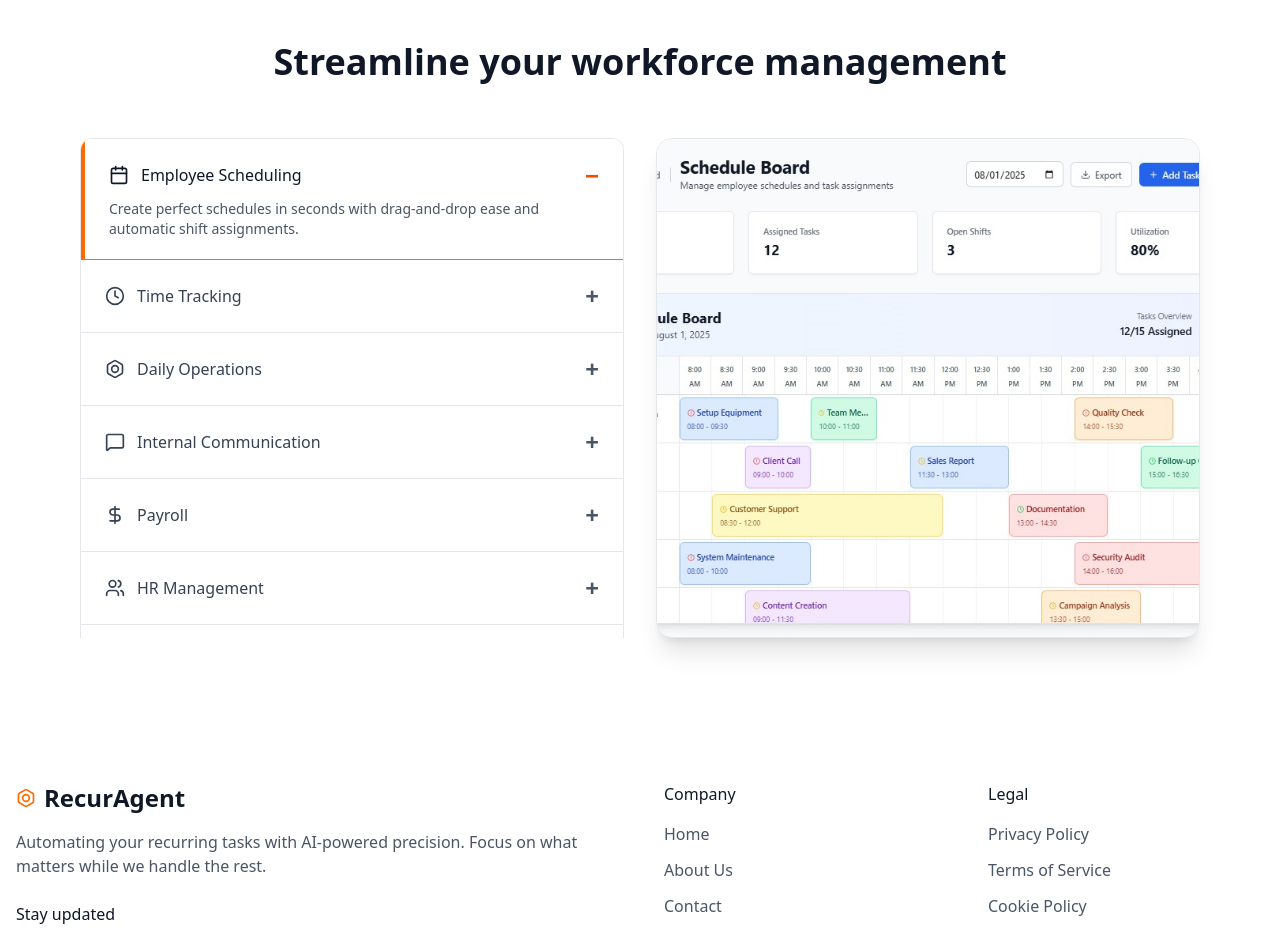
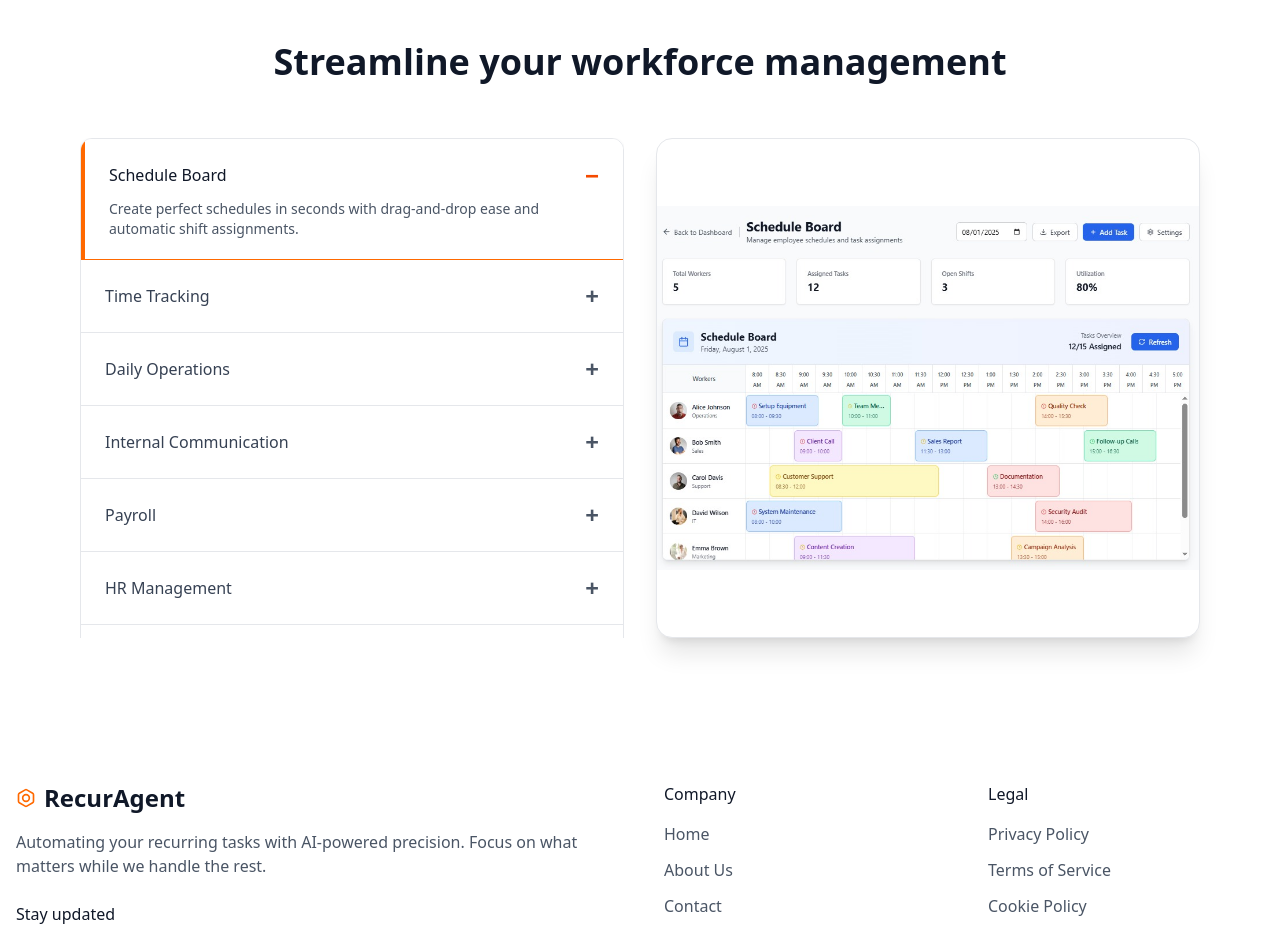
Before and after one commit to noor123-tech/RecruAgent, a React (Vite) app: page / in a window 1280 px wide. Shown: the part 1460-2394 px from the top of the page. Built offline with nearby package versions, Linux system fonts and the light colour scheme.

Commit message:
fixed the features component

```diff
--- a/src/Components/Features.jsx
+++ b/src/Components/Features.jsx
@@ -15,51 +15,51 @@ import AI from "../assets/AIHRrecruitment.jpeg";
 
 const features = [
   {
-    title: "Employee Scheduling",
+    title: "Schedule Board",
     description: "Create perfect schedules in seconds with drag-and-drop ease and automatic shift assignments.",
-    icon: <Calendar size={20} />,
+    // icon: <Calendar size={20} />,
     image: ScheduleBoard
   },
   {
     title: "Time Tracking",
     description: "Effortless clock-ins using worker location and geofence.",
-    icon: <Clock size={20} />,
+    // icon: <Clock size={20} />,
     image: TimeTracking
   },
   {
     title: "Daily Operations",
     description: "Digitize your workflows with mobile checklists, job forms, and task tracking that workers actually use.",
-    icon: <Bolt size={20} />,
+    // icon: <Bolt size={20} />,
     image: Dailyoperation
   },
   {
     title: "Internal Communication",
     description: "Streamline team communication with priority-based routing and sentiment analysis.",
-    icon: <MessageSquare size={20} />,
+    // icon: <MessageSquare size={20} />,
     image: internalCommunications
   },
   {
     title: "Payroll",
     description: "Ensure tax compliance, generate payslips, and track costs accurately with automation.",
-    icon: <DollarSign size={20} />,
+    // icon: <DollarSign size={20} />,
     image: payrollentries
   },
   {
     title: "HR Management",
     description: "Manage onboarding, compliance, and employee data in one place.",
-    icon: <Users size={20} />,
+    // icon: <Users size={20} />,
     image: HRmanagement
   },
   {
     title: "AI-Powered Recruitment",
     description: "Smart hiring with automated sourcing, screening, and scoring.",
-    icon: <Zap size={20} />,
+    // icon: <Zap size={20} />,
     image: AI
   },
   {
     title: "Automated Workforce Scheduling",
     description: "AI-based shift optimization based on skills, laws, and availability.",
-    icon: <Settings size={20} />,
+    // icon: <Settings size={20} />,
     image: employeescheduling
   }
 ];
@@ -83,7 +83,7 @@ export default function FeatureSection() {
 
       <div className="max-w-7xl mx-auto flex flex-col md:flex-row gap-8 relative">
         {/* Accordion List */}
-        <div className="w-full md:w-1/2 relative h-[500px] overflow-y-auto">
+        <div className="w-full md:w-1/2 relative h-[500px] overflow-y-auto scrollbar-thin">
           <div className="border border-gray-200 rounded-xl overflow-hidden shadow-sm">
             {features.map((feature, i) => (
               <div
@@ -128,11 +128,11 @@ export default function FeatureSection() {
 
         {/* Image Panel */}
         <div className="w-full md:w-1/2 flex items-center justify-center">
-          <div className="w-full h-[500px] rounded-2xl overflow-hidden shadow-xl border border-gray-200 transition-all duration-700 bg-white">
+          <div className="w-full h-[500px] rounded-2xl overflow-hidden shadow-xl border border-gray-200 transition-all duration-700 bg-white flex items-center justify-center">
             <img
               src={features[activeIndex].image}
               alt={features[activeIndex].title}
-              className="w-full h-full object-cover object-center"
+              className="w-full h-full object-contain object-center"
             />
           </div>
         </div>
```
